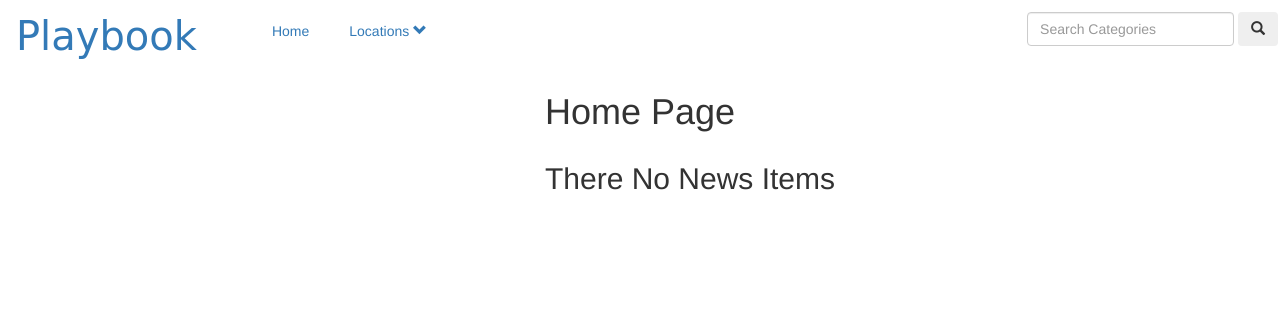
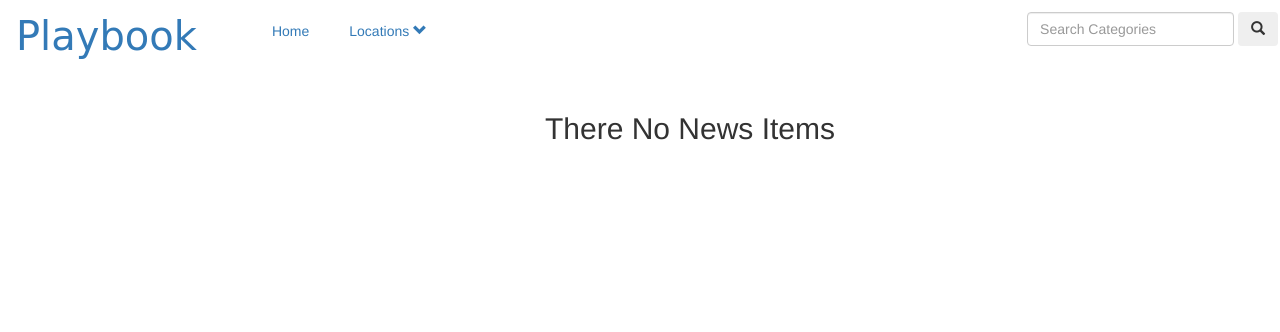
Before and after one commit to ThiraTheNerd/playboard, a Django app: page / in a window 1280 px wide. Shown: the top 332 px of the page. Run offline with Django 3.2, Linux system fonts and the light colour scheme; data that the repository does not hold is empty; some libraries are stand-ins or nearby versions; some web fonts are replaced.

Commit message:
remove the homepage text

```diff
--- a/posts/templates/index.html
+++ b/posts/templates/index.html
@@ -1,6 +1,6 @@
 {% extends 'base.html' %}
 {% block content %}
-<h1 class="text-center" id="navbar-brand">Home Page</h1>
+<h1 class="text-center" id="navbar-brand"></h1>
 <ul id="flex-box">
   <li>
     {% for post in posts %}
```
